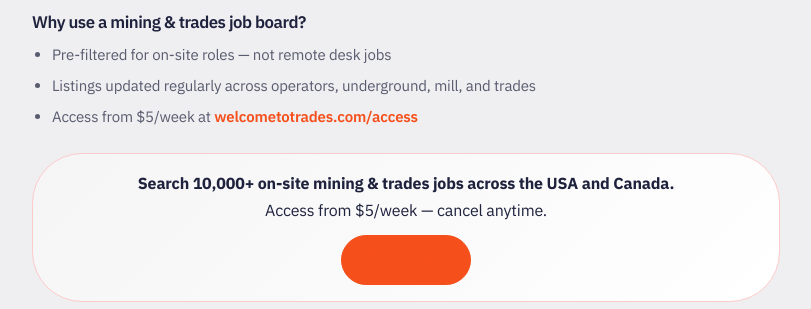
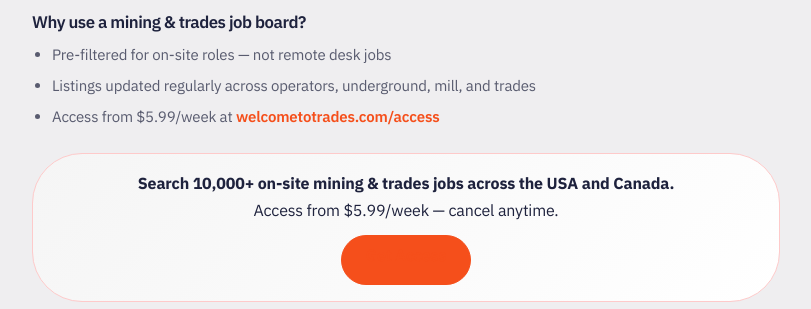
Before and after one commit to razajohri/welcometotrades, a Flask app: page /guides/remote-jobs-canada in a window 1280 px wide. Shown: the part 3081-3390 px from the top of the page, without its empty margins (234-1045 px from the left). Run offline with Flask 3, Linux system fonts and the light colour scheme.

Commit message:
Match displayed plan prices to Stripe (.99 / .99 / .99).
Co-authored-by: Cursor <cursoragent@cursor.com>

```diff
--- a/seo.py
+++ b/seo.py
@@ -47,7 +47,7 @@ HOMEPAGE_FAQ: list[dict[str, str]] = [
     {
         "question": "Is Welcome to Trades free?",
         "answer": (
-            "Landing previews are free. Full job search access starts from $5/week, "
+            "Landing previews are free. Full job search access starts from $5.99/week, "
             "with monthly and yearly options. Cancel anytime."
         ),
     },
--- a/templates/guides/remote_jobs_canada.html
+++ b/templates/guides/remote_jobs_canada.html
@@ -63,7 +63,7 @@
       "name": "Is Welcome to Trades free?",
       "acceptedAnswer": {
         "@type": "Answer",
-        "text": "Landing previews are free. Full search access starts from $5/week, with monthly and yearly plans. Cancel anytime."
+        "text": "Landing previews are free. Full search access starts from $5.99/week, with monthly and yearly plans. Cancel anytime."
       }
     },
     {
@@ -268,11 +268,11 @@
     <ul>
         <li>Pre-filtered for on-site roles — not remote desk jobs</li>
         <li>Listings updated regularly across operators, underground, mill, and trades</li>
-        <li>Access from $5/week at <a href="/access">welcometotrades.com/access</a></li>
+        <li>Access from $5.99/week at <a href="/access">welcometotrades.com/access</a></li>
     </ul>
 
     <div class="guide-cta">
-        <p><strong>Search 10,000+ on-site mining &amp; trades jobs across the USA and Canada.</strong><br>Access from $5/week — cancel anytime.</p>
+        <p><strong>Search 10,000+ on-site mining &amp; trades jobs across the USA and Canada.</strong><br>Access from $5.99/week — cancel anytime.</p>
         <a href="/access" class="btn btn-primary">Get Access</a>
     </div>
 
@@ -420,7 +420,7 @@
         </details>
         <details>
             <summary>Is Welcome to Trades free?</summary>
-            <p>Landing previews are free. Full search access starts from $5/week at <a href="/access">welcometotrades.com/access</a>.</p>
+            <p>Landing previews are free. Full search access starts from $5.99/week at <a href="/access">welcometotrades.com/access</a>.</p>
         </details>
         <details>
             <summary>How do I find mining jobs that hire in Canada or the USA?</summary>
@@ -459,7 +459,7 @@
     </ul>
 
     <div class="guide-cta">
-        <p><strong>Welcome to Trades</strong> filters listings so you see on-site mining and trades roles across the USA and Canada.<br>Access from $5/week.</p>
+        <p><strong>Welcome to Trades</strong> filters listings so you see on-site mining and trades roles across the USA and Canada.<br>Access from $5.99/week.</p>
         <a href="/access" class="btn btn-primary">Get Access</a>
         &nbsp;
         <a href="{{ url_for('root') }}" class="btn btn-outline">Browse homepage</a>
--- a/templates/landing_canada.html
+++ b/templates/landing_canada.html
@@ -51,7 +51,7 @@
         <div class="header">
         <p class="brand-mark">Welcome to <span>Trades</span></p>
         <h1 class="header-title">On-site mining &amp; trades jobs across the USA &amp; Canada</h1>
-        <p class="header-sub">Haul truck, underground, mill, and trades roles. From $5/week.</p>
+        <p class="header-sub">Haul truck, underground, mill, and trades roles. From $5.99/week.</p>
         </div>
         <div class="search-box">
             <div class="search-panel">
@@ -433,7 +433,7 @@
 
             <div class="cta-section">
                 <div class="access-box">
-                    <div class="access-price">from $5/week</div>
+                    <div class="access-price">from $5.99/week</div>
                     <ul class="access-features">
                         <li>10,000+ verified on-site roles</li>
                         <li>Constantly updated with new jobs</li>
```
Also changed, not shown: LAUNCH.md (+1 -1 lines), pricing.py (+4 -4 lines).
